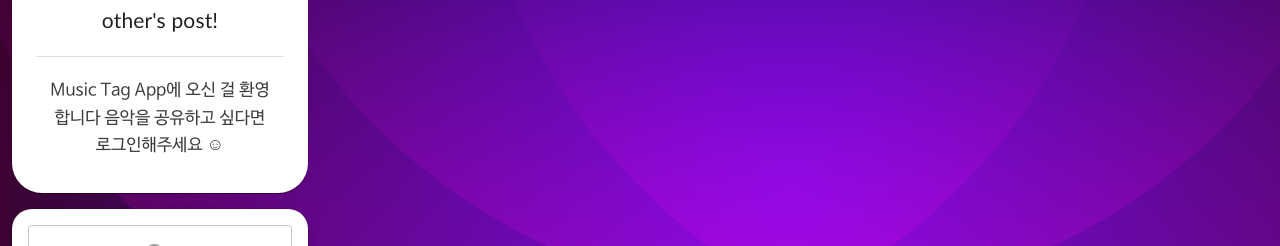
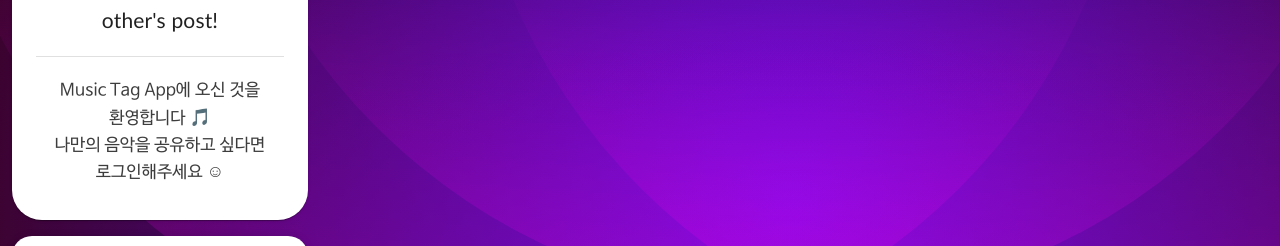
Before and after one commit to jiseon-baek/Music-Tag-App, a React (Create React App) app in the folder client/: page /posts in a window 1280 px wide. Shown: the part 358-604 px from the top of the page. Built offline with nearby package versions, Linux system fonts and the light colour scheme; no server answers.

Commit message:
style: form 스타일 수정

```diff
--- a/client/src/components/Form/Form.js
+++ b/client/src/components/Form/Form.js
@@ -43,7 +43,7 @@ const Form = ({ currentId, setCurrentId }) => {
 				      </Typography>
 				      <Divider style={{ margin: '10px 0' }} />
 				      <Typography className={classes.typo2} variant="h6" align="center">
-				      	Music Tag App에 오신 걸 환영합니다 음악을 공유하고 싶다면 로그인해주세요 ☺
+				      	Music Tag App에 오신 것을 <br /> 환영합니다 🎵 <br /> 나만의 음악을 공유하고 싶다면 <br /> 로그인해주세요 ☺
 				      </Typography>
 
 			      </Paper>
```
